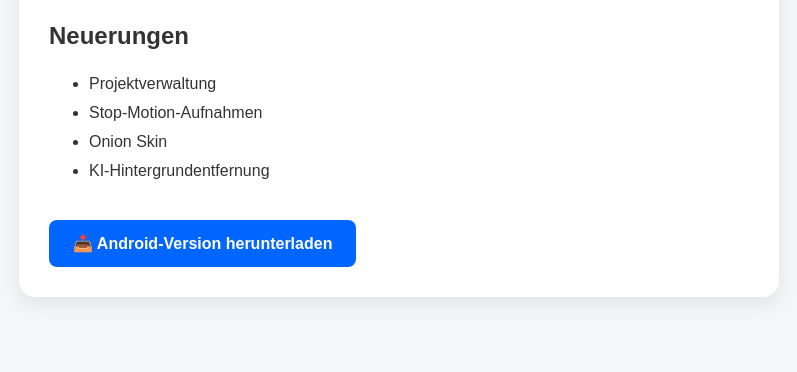
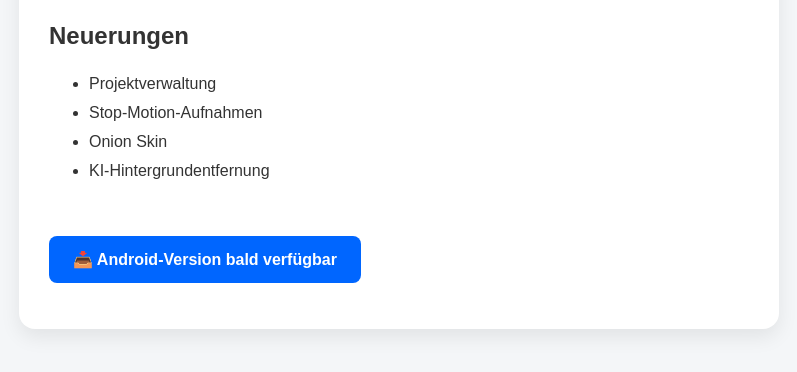
Before and after one commit to obrdan/framioki-website, a plain HTML site: page beta/index.html in a window 1280 px wide. Shown: the part 150-522 px from the top of the page, without its empty margins (241-1038 px from the left). Drawn offline with Linux system fonts and the light colour scheme.

```diff
--- a/beta/index.html
+++ b/beta/index.html
@@ -70,9 +70,9 @@
 
 <br>
 
-<a class="button" href="#">
-📥 Android-Version herunterladen
-</a>
+<p class="button">
+📥 Android-Version bald verfügbar
+</p>
 
 </div>
 
```
